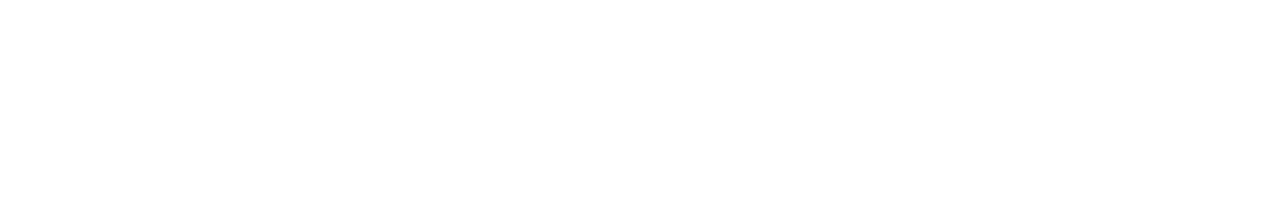
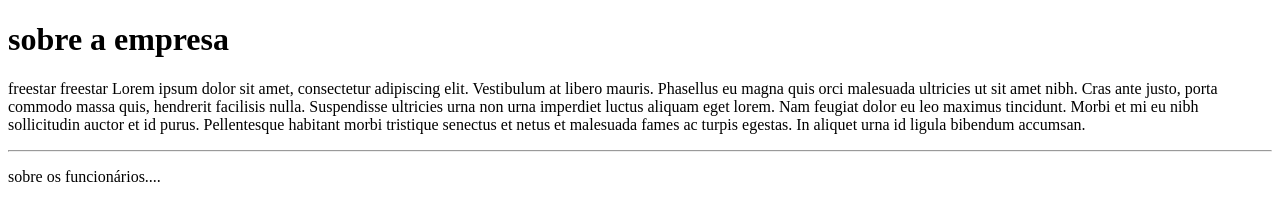
Before and after one commit to DiogoCezario-Dev/vscode, a plain HTML site: page estudos/curso-novo-DW/sessão-05-html/index.html in a window 1280 px wide. Drawn offline with Linux system fonts and the light colour scheme.

Commit message:
coloquei paragrafos e linha horizontal

```diff
--- a/estudos/curso-novo-DW/sessão-05-html/index.html
+++ b/estudos/curso-novo-DW/sessão-05-html/index.html
@@ -6,6 +6,19 @@
     <title>Minha primeira página web.</title>
 </head>
 <body>
+    <h1>sobre a empresa</h1>
+    <p>
+        freestar
+
+        freestar
+
+        Lorem ipsum dolor sit amet, consectetur adipiscing elit. Vestibulum at libero mauris. Phasellus eu magna quis orci malesuada ultricies ut sit amet nibh. Cras ante justo, porta commodo massa quis, hendrerit facilisis nulla. Suspendisse ultricies urna non urna imperdiet luctus aliquam eget lorem. Nam feugiat dolor eu leo maximus tincidunt. Morbi et mi eu nibh sollicitudin auctor et id purus. Pellentesque habitant morbi tristique senectus et netus et malesuada fames ac turpis egestas. In aliquet urna id ligula bibendum accumsan.</p>
+      <hr>
+
+      <p>
+        sobre os funcionários....
+      </p>
+
 
 </body>
 </html>
```
